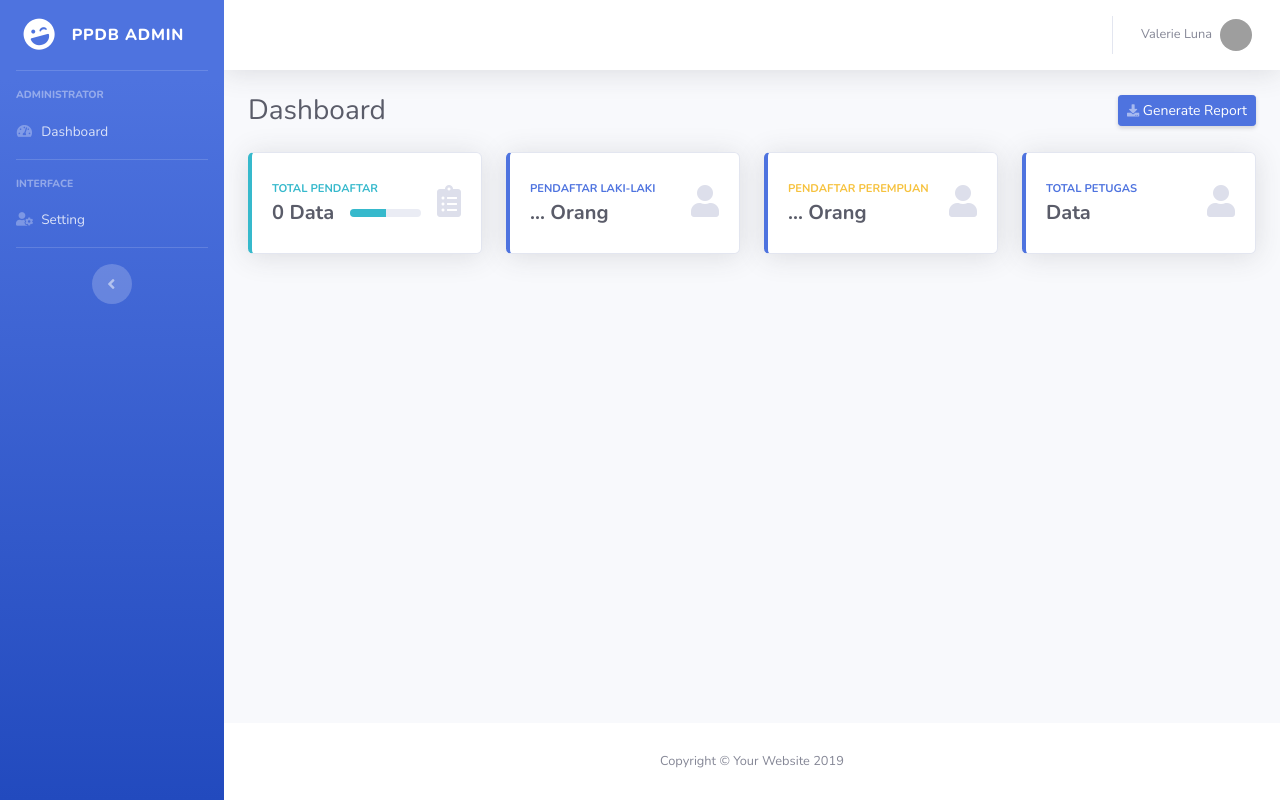
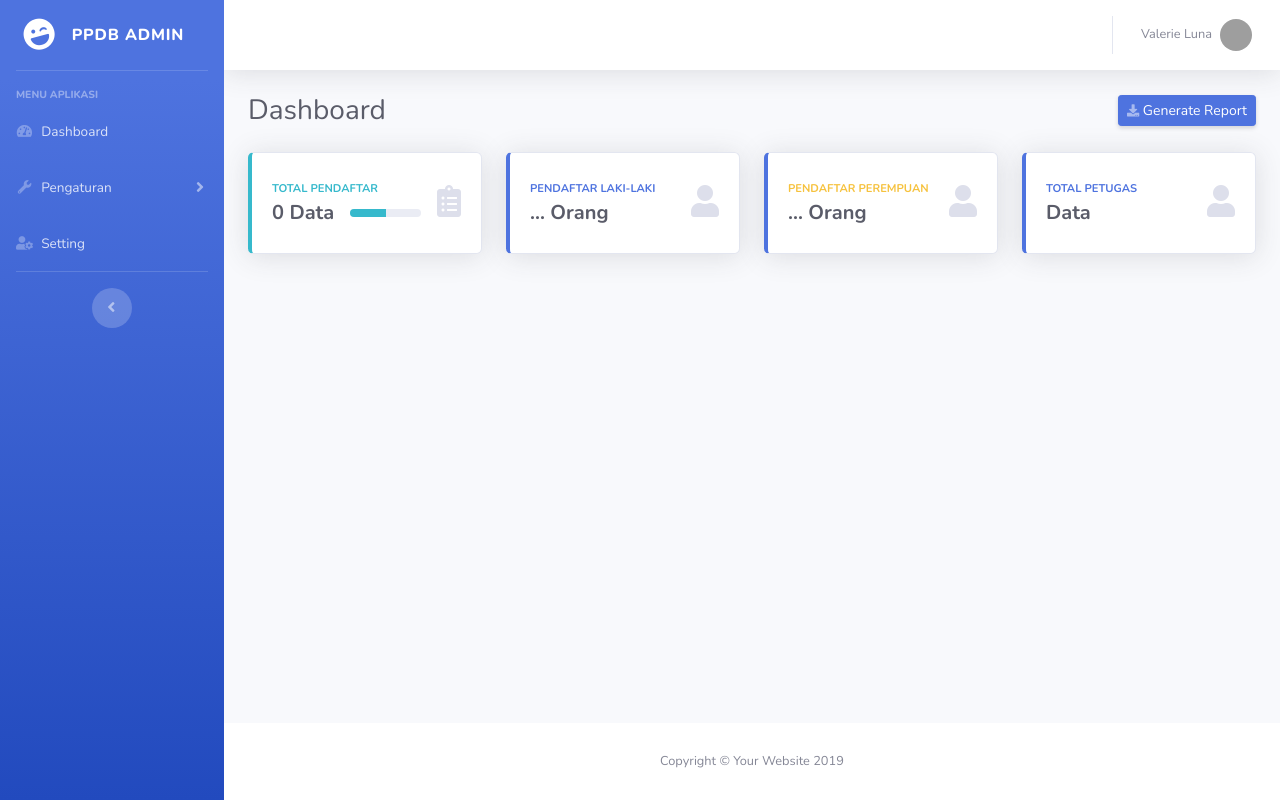
Before and after one commit to yuwandianto/myproject, a CodeIgniter app: page /database/index.php/home/index in a window 1280 px wide. Run offline with CodeIgniter, Linux system fonts and the light colour scheme; data that the repository does not hold is empty; grey boxes are pictures that could not be loaded.

Commit message:
ubah sidebar

```diff
--- a/application/views/back/sidebar.php
+++ b/application/views/back/sidebar.php
@@ -15,25 +15,33 @@ $menu = $this->uri->segment(2);; ?>
   <!-- Divider -->
   <hr class="sidebar-divider">
   <div class="sidebar-heading">
-    Administrator
+    Menu Aplikasi
   </div>
 
   <!-- Nav Item - Dashboard -->
-  <li class="nav-item <?php if ($menu == '') {
-                        echo 'active';
-                      } ?>">
+  <li class="nav-item <?php if ($menu == '') { echo 'active'; } ?>">
     <a class="nav-link" href="<?= base_url('home'); ?>">
       <i class="fas fa-fw fa-tachometer-alt"></i>
       <span>Dashboard</span></a>
   </li>
 
-  <!-- Divider -->
-  <hr class="sidebar-divider">
 
-  <!-- Heading -->
-  <div class="sidebar-heading">
-    Interface
-  </div>
+
+  <li class="nav-item <?php if ($menu == 'sekolah' || $menu == 'jadwal' || $menu == 'slider' || $menu == 'berita') { echo 'active'; } ?>">
+    <a class="nav-link collapsed" href="#" data-toggle="collapse" data-target="#collapseUtilities" aria-expanded="true" aria-controls="collapseUtilities">
+      <i class="fas fa-fw fa-wrench"></i>
+      <span>Pengaturan</span>
+    </a>
+    <div id="collapseUtilities" class="collapse <?php if ($menu == 'sekolah' || $menu == 'jadwal' || $menu == 'slider' || $menu == 'berita') { echo 'show'; } ?>" aria-labelledby="headingUtilities" data-parent="#accordionSidebar">
+      <div class="bg-white py-2 collapse-inner rounded">
+        <h6 class="collapse-header">Menu Pengaturan:</h6>
+        <a class="collapse-item" href="<?= base_url('home/sekolah');?>">Sekolah</a>
+        <a class="collapse-item" href="<?= base_url('home/jadwal');?>">Jadwal</a>
+        <a class="collapse-item" href="<?= base_url('home/slider');?>">SlideShow</a>
+        <a class="collapse-item" href="<?= base_url('home/berita');?>">Berita dan Pengumuman</a>
+      </div>
+    </div>
+  </li>
 
   <!-- Nav Item - Pages Collapse Menu -->
 
```
